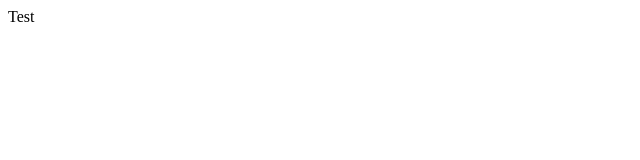
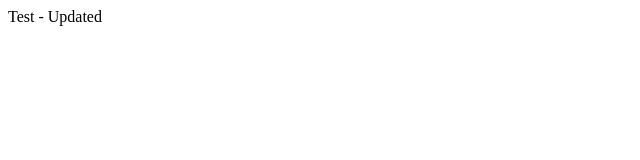
Before and after one commit to manavjha/DMS, a plain HTML site: page Component/index.html in a window 1280 px wide. Shown: the full height of the page, 0-640 px from the left. Drawn offline with Linux system fonts and the light colour scheme.

Commit message:
Branch commit

```diff
--- a/Component/index.html
+++ b/Component/index.html
@@ -7,6 +7,6 @@
     <title>Document</title>
 </head>
 <body>
-    Test
+    Test - Updated
 </body>
 </html>
```
